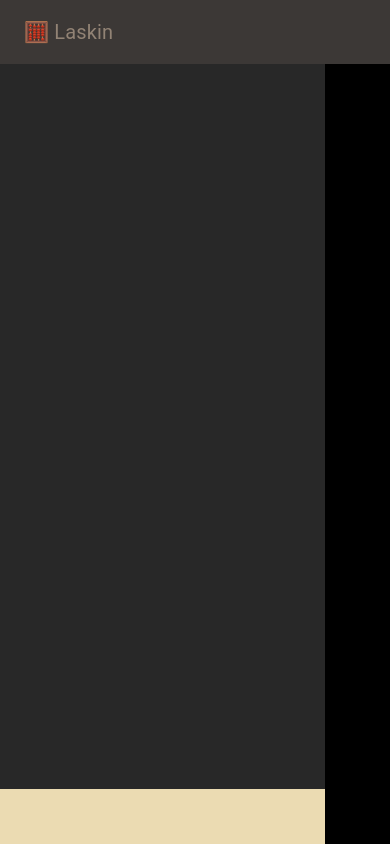
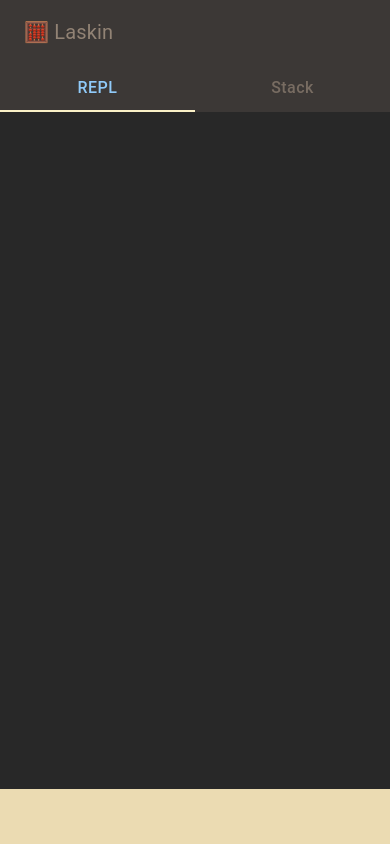
Before and after one commit to RauliL/laskin-web, a React (Vite) app: page / in a window 390 px wide. Built offline with nearby package versions, Linux system fonts and the light colour scheme; what laskin would draw is missing.

Commit message:
Use tabs on smaller screens

```diff
--- a/src/components/App.tsx
+++ b/src/components/App.tsx
@@ -1,11 +1,15 @@
 import { Dispatch } from "@reduxjs/toolkit";
 import AppBar from "@mui/material/AppBar";
 import Box from "@mui/material/Box";
+import Tab from "@mui/material/Tab";
+import Tabs from "@mui/material/Tabs";
 import Toolbar from "@mui/material/Toolbar";
 import Typography from "@mui/material/Typography";
+import { useTheme } from "@mui/material/styles";
+import useMediaQuery from "@mui/material/useMediaQuery";
 import { LaskinContext, laskinValueToSource } from "laskin";
 import laskinWasmUrl from "laskin/laskin.wasm?url";
-import React, { FunctionComponent } from "react";
+import React, { FunctionComponent, useState } from "react";
 import { useDispatch } from "react-redux";
 
 import { contentPadding, gruvbox } from "../theme";
@@ -20,6 +24,9 @@ export type AppProps = {
 
 export const App: FunctionComponent<AppProps> = ({ context }) => {
   const dispatch = useDispatch<Dispatch<LaskinUIAction>>();
+  const theme = useTheme();
+  const isLargeScreen = useMediaQuery(theme.breakpoints.up("md"));
+  const [mobileTab, setMobileTab] = useState(0);
 
   const handleOutput = (text: string) => {
     if (!/^\s*$/.test(text)) {
@@ -49,6 +56,23 @@ export const App: FunctionComponent<AppProps> = ({ context }) => {
     }
   };
 
+  const replPanel = (
+    <Box
+      sx={{
+        display: "flex",
+        flexDirection: "column",
+        overflow: "auto",
+        minHeight: 0,
+        height: "100%",
+        bgcolor: gruvbox.outputBackground,
+      }}
+    >
+      <OutputBuffer />
+      <InputBuffer onInput={handleInput} />
+    </Box>
+  );
+
+  if (isLargeScreen) {
     return (
       <Box
         sx={{
@@ -79,21 +103,68 @@ export const App: FunctionComponent<AppProps> = ({ context }) => {
           </Toolbar>
         </AppBar>
 
+        <Box sx={{ gridArea: "main", minHeight: 0 }}>{replPanel}</Box>
+
+        <StackDisplay sx={{ gridArea: "sidebar" }} />
+      </Box>
+    );
+  }
+
+  return (
     <Box
       sx={{
-          gridArea: "main",
         display: "flex",
         flexDirection: "column",
-          overflow: "auto",
-          minHeight: 0,
-          bgcolor: gruvbox.outputBackground,
+        height: "100vh",
+        overflow: "hidden",
       }}
     >
-        <OutputBuffer />
-        <InputBuffer onInput={handleInput} />
+      <AppBar
+        position="static"
+        elevation={0}
+        sx={{ bgcolor: gruvbox.headerBackground, flexShrink: 0 }}
+      >
+        <Toolbar sx={{ ...contentPadding, minHeight: "unset" }}>
+          <Typography
+            component="h1"
+            variant="h6"
+            sx={{ color: gruvbox.headerForeground, fontWeight: 400 }}
+          >
+            🧮 Laskin
+          </Typography>
+        </Toolbar>
+      </AppBar>
+
+      <Tabs
+        value={mobileTab}
+        onChange={(_, value) => setMobileTab(value)}
+        variant="fullWidth"
+        sx={{
+          flexShrink: 0,
+          bgcolor: gruvbox.headerBackground,
+          minHeight: 48,
+          "& .MuiTab-root": {
+            color: gruvbox.headerForeground,
+            opacity: 0.7,
+            textTransform: "none",
+            fontSize: "1rem",
+          },
+          "& .Mui-selected": {
+            color: gruvbox.outputForeground,
+            opacity: 1,
+          },
+          "& .MuiTabs-indicator": {
+            bgcolor: gruvbox.outputForeground,
+          },
+        }}
+      >
+        <Tab label="REPL" />
+        <Tab label="Stack" />
+      </Tabs>
+
+      <Box sx={{ flex: 1, minHeight: 0, overflow: "hidden" }}>
+        {mobileTab === 0 ? replPanel : <StackDisplay sx={{ height: "100%" }} />}
       </Box>
-
-      <StackDisplay />
     </Box>
   );
 };
--- a/src/components/StackDisplay.tsx
+++ b/src/components/StackDisplay.tsx
@@ -1,18 +1,23 @@
 import Box from "@mui/material/Box";
+import { SxProps, Theme } from "@mui/material/styles";
 import React, { FunctionComponent } from "react";
 import { useSelector } from "react-redux";
 
 import { contentPadding, gruvbox, monospaceFontFamily } from "../theme";
 import { State } from "../store";
 
-export const StackDisplay: FunctionComponent = () => {
+export type StackDisplayProps = {
+  sx?: SxProps<Theme>;
+};
+
+export const StackDisplay: FunctionComponent<StackDisplayProps> = ({ sx }) => {
   const stack = useSelector<State, string[]>((state) => state.stack);
 
   return (
     <Box
       component="ul"
-      sx={{
-        gridArea: "sidebar",
+      sx={[
+        {
           listStyle: "none",
           m: 0,
           p: 0,
@@ -21,7 +26,9 @@ export const StackDisplay: FunctionComponent = () => {
           bgcolor: gruvbox.stackBackground,
           color: gruvbox.stackForeground,
           fontFamily: monospaceFontFamily,
-      }}
+        },
+        ...(Array.isArray(sx) ? sx : [sx]),
+      ]}
     >
       {stack.map((value, index) => (
         <Box
```
Lines whose indentation alone changed are shown as unchanged.
